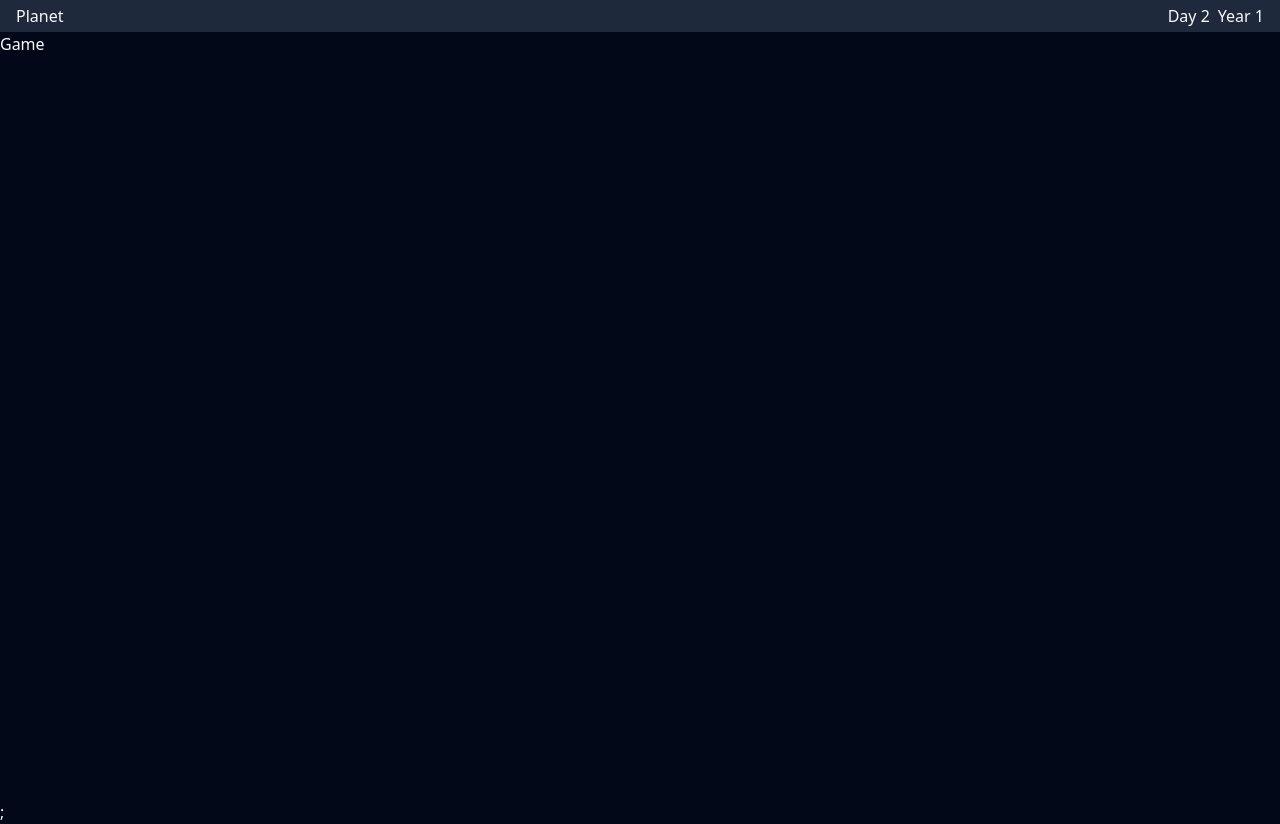
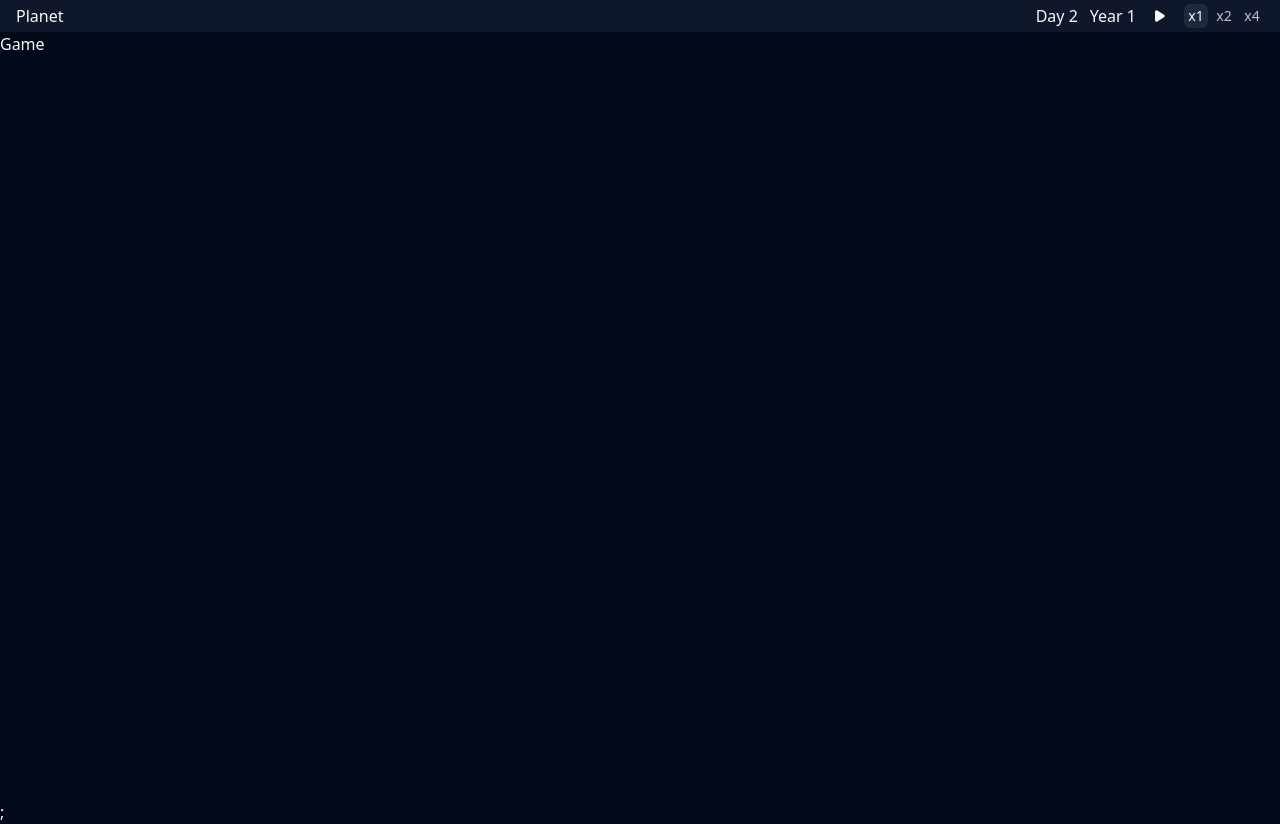
Before and after one commit to atikin19sh/ecs-clicker, a React (Vite) app: page / in a window 1280 px wide. Built offline with nearby package versions, Linux system fonts and the light colour scheme.

Commit message:
feat: toggle time

```diff
--- a/package.json
+++ b/package.json
@@ -11,6 +11,7 @@
     "preview": "vite preview"
   },
   "dependencies": {
+    "@heroicons/react": "^2.1.5",
     "@radix-ui/react-icons": "^1.3.0",
     "@radix-ui/react-slot": "^1.1.0",
     "@radix-ui/react-toggle": "^1.1.0",
--- a/src/components/game/TopBar.tsx
+++ b/src/components/game/TopBar.tsx
@@ -1,15 +1,34 @@
+import { PauseIcon, PlayIcon } from "@heroicons/react/16/solid";
+import { useSettingsStore } from "~/store/settings.store";
 import { useWorldStore } from "~/store/world.store";
+import { Toggle } from "../ui/toggle";
+import { ToggleGroup, ToggleGroupItem } from "../ui/toggle-group";
 
 export function TopBar() {
   const day = useWorldStore((state) => state.day);
   const year = useWorldStore((state) => state.year);
 
+  const paused = useSettingsStore((state) => state.paused);
+  const setPaused = useSettingsStore((state) => state.setPaused);
+  const speed = useSettingsStore((state) => state.speed);
+  const setSpeed = useSettingsStore((state) => state.setSpeed);
+
   return (
-    <div className="flex justify-between bg-slate-800 px-4 py-1">
+    <div className="flex justify-between bg-slate-900 px-4 py-1">
       <div>Planet</div>
-      <div className="flex gap-2">
+      <div className="flex gap-3">
         <span>Day {day}</span>
         <span>Year {year}</span>
+        <Toggle className="size-6 p-1" pressed={paused} onPressedChange={setPaused}>
+          {paused ? <PauseIcon /> : <PlayIcon />}
+        </Toggle>
+        <ToggleGroup type="single" value={speed.toString()} onValueChange={(v) => setSpeed(Number(v))}>
+          {[1, 2, 4].map((speed) => (
+            <ToggleGroupItem key={speed} value={speed.toString()} size="sm" className="size-6 p-1 data-[state=off]:opacity-75">
+              x{speed}
+            </ToggleGroupItem>
+          ))}
+        </ToggleGroup>
       </div>
     </div>
   );
--- a/src/game/time.system.tsx
+++ b/src/game/time.system.tsx
@@ -28,5 +28,5 @@ export function TimeSystem() {
     timeRef.current = time;
   });
 
-  return <></>;
+  return null;
 }
--- a/src/hooks/useAnimationFrame.ts
+++ b/src/hooks/useAnimationFrame.ts
@@ -24,5 +24,5 @@ export const useAnimationFrame = (
   useEffect(() => {
     requestRef.current = requestAnimationFrame(animate);
     return () => cancelAnimationFrame(requestRef.current);
-  }, []);
+  }, [callback]);
 };
```
Also changed, not shown: 1 other file (tests, documents, lock files or other folders).
